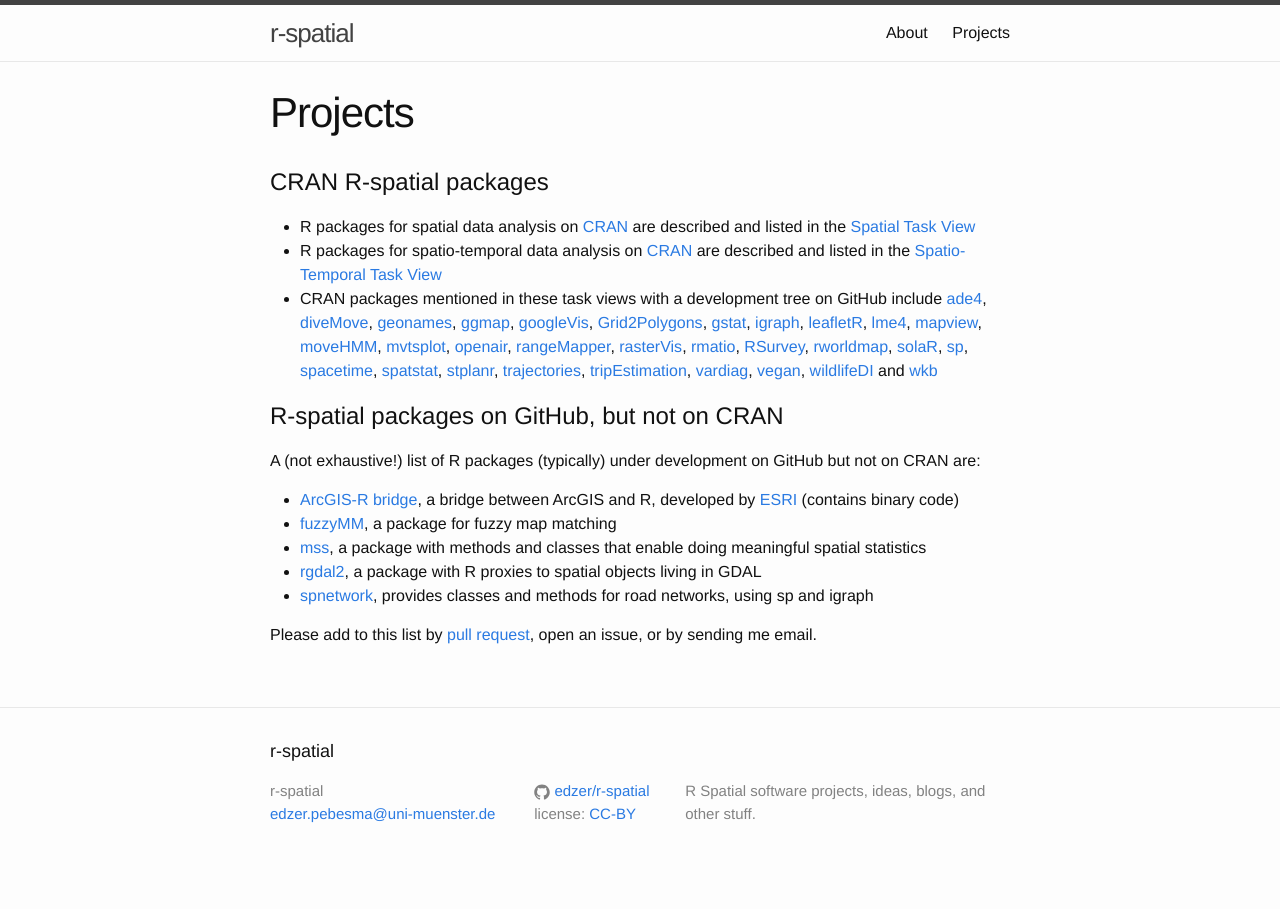
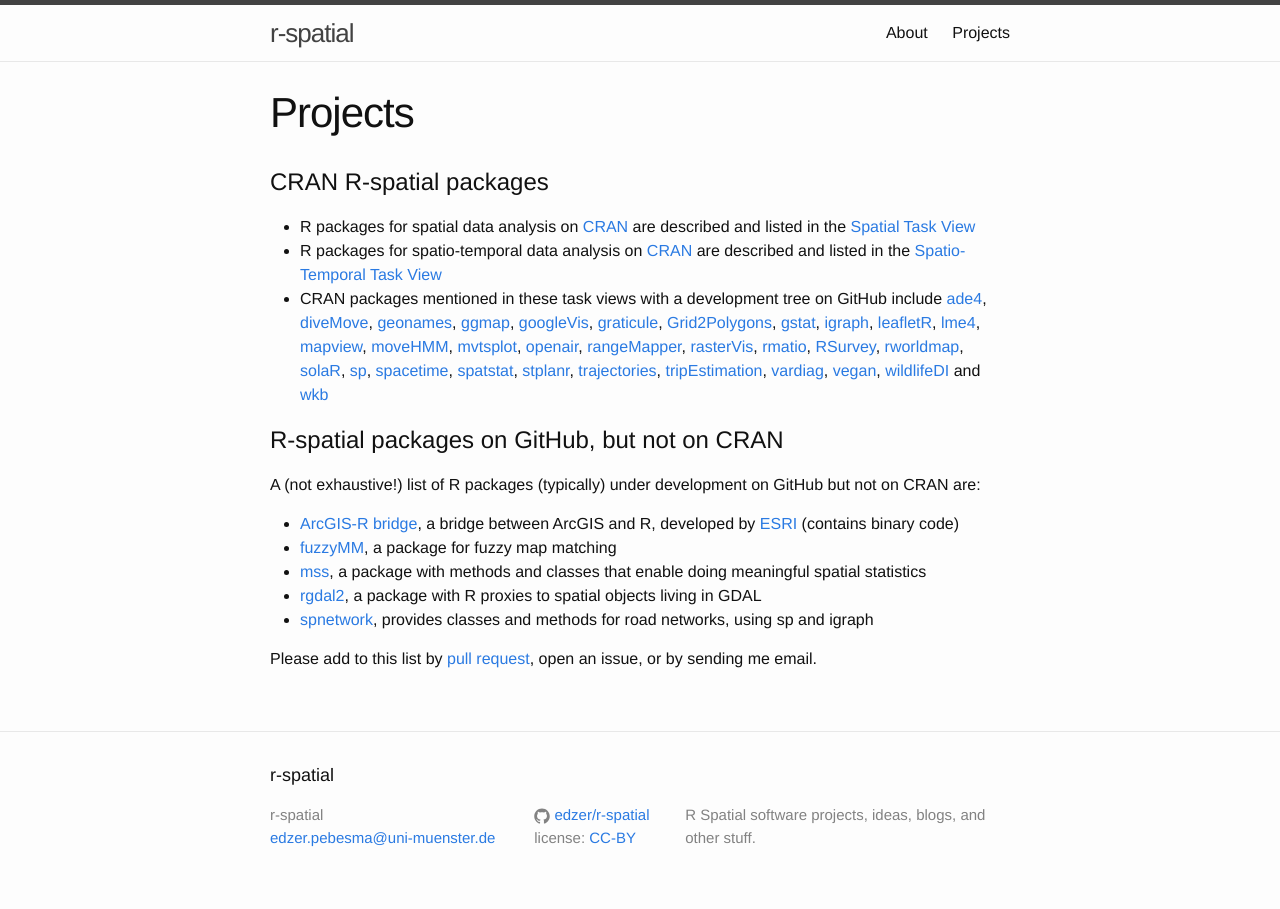
Before and after one commit to r-spatial/r-spatial.org, a Jekyll site: the page built from projects.md, in a window 1280 px wide. Built offline with Jekyll 4.4.1, drawn with Linux system fonts in a browser that asks for light colours.

Commit message:
add graticule

```diff
--- a/projects.md
+++ b/projects.md
@@ -14,6 +14,7 @@
 [geonames](https://github.com/ropensci/geonames),
 [ggmap](https://github.com/dkahle/ggmap),
 [googleVis](https://github.com/mages/googleVis#googlevis),
+[graticule](https://github.com/mdsumner/graticule),
 [Grid2Polygons](https://github.com/jfisher-usgs/Grid2Polygons),
 [gstat](https://github.com/edzer/gstat),
 [igraph](https://github.com/igraph/igraph),
```
